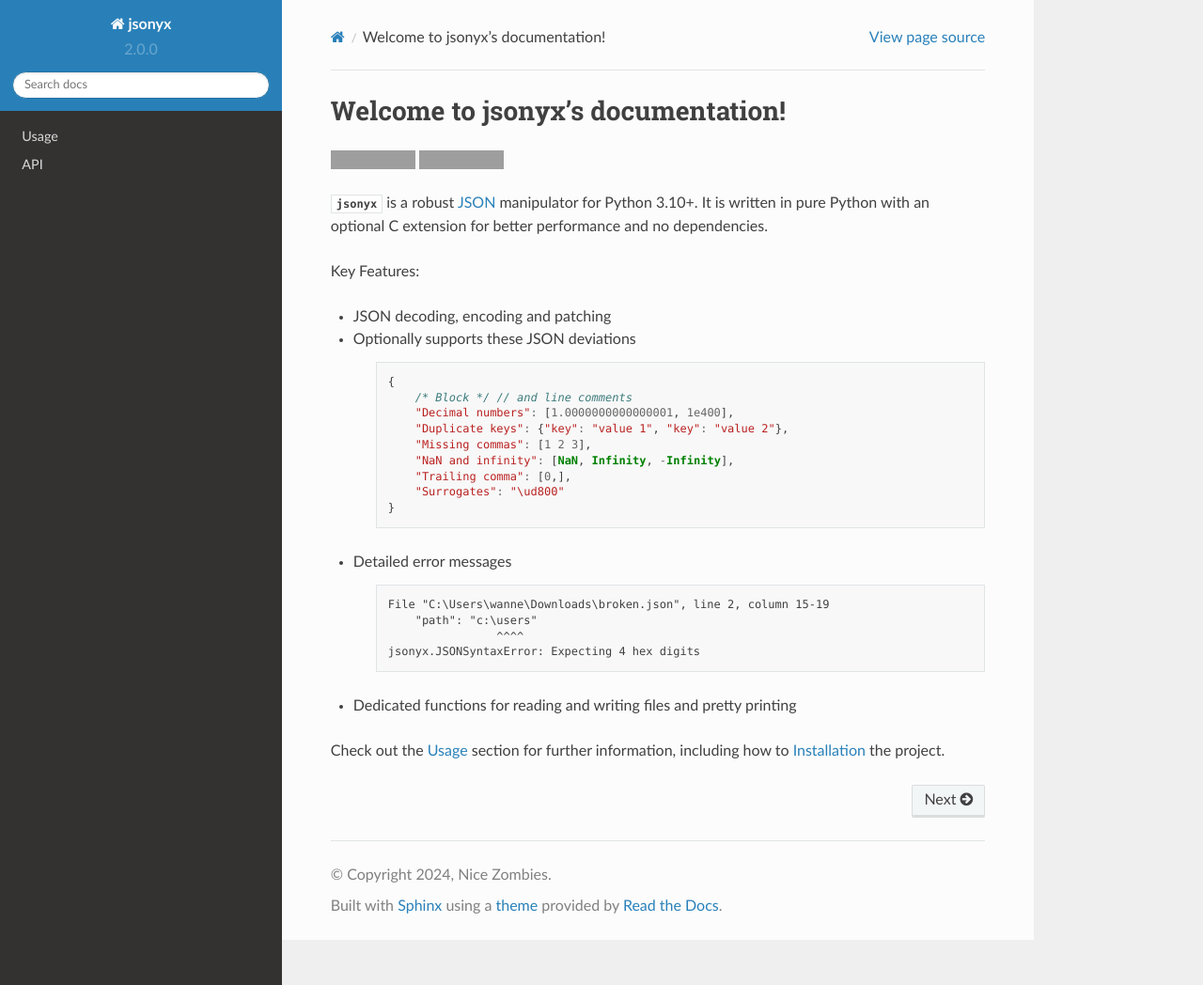
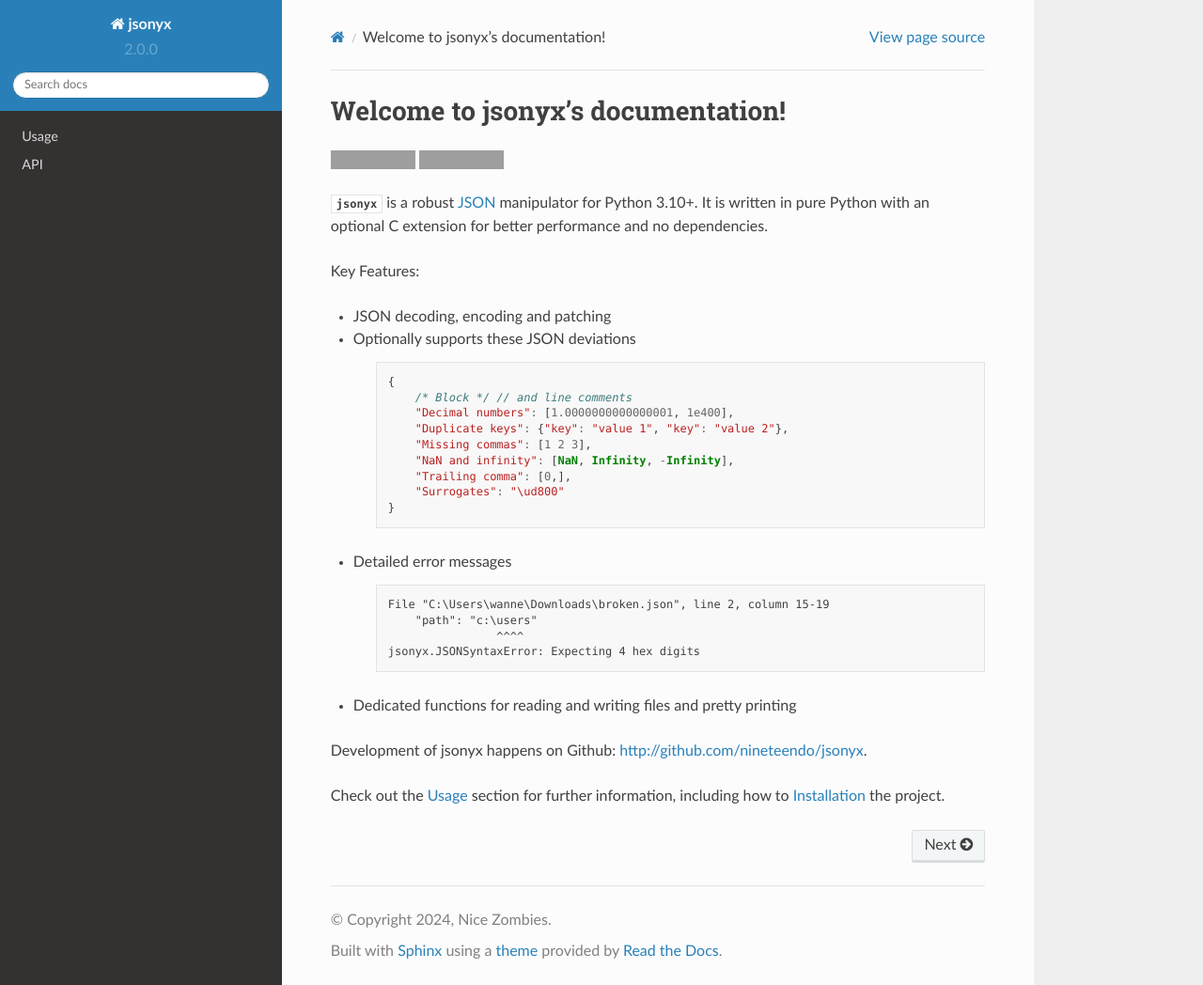
Before and after one commit to nineteendo/jsonyx, a Sphinx documentation site: the page built from docs/source/index.rst, in a window 1280 px wide and 1048 px high. Shown: the whole window at 94% size. Built offline with Sphinx 7.4.7 and the Read the Docs theme 2.0.0, drawn with Linux system fonts in a browser that asks for light colours; grey boxes are pictures that could not be loaded.

Commit message:
Add link to GitHub page

```diff
--- a/docs/source/index.rst
+++ b/docs/source/index.rst
@@ -47,5 +47,7 @@
 
 - Dedicated functions for reading and writing files and pretty printing
 
+Development of jsonyx happens on Github: http://github.com/nineteendo/jsonyx.
+
 Check out the :doc:`usage` section for further information, including how to
 :ref:`installation` the project.
```
